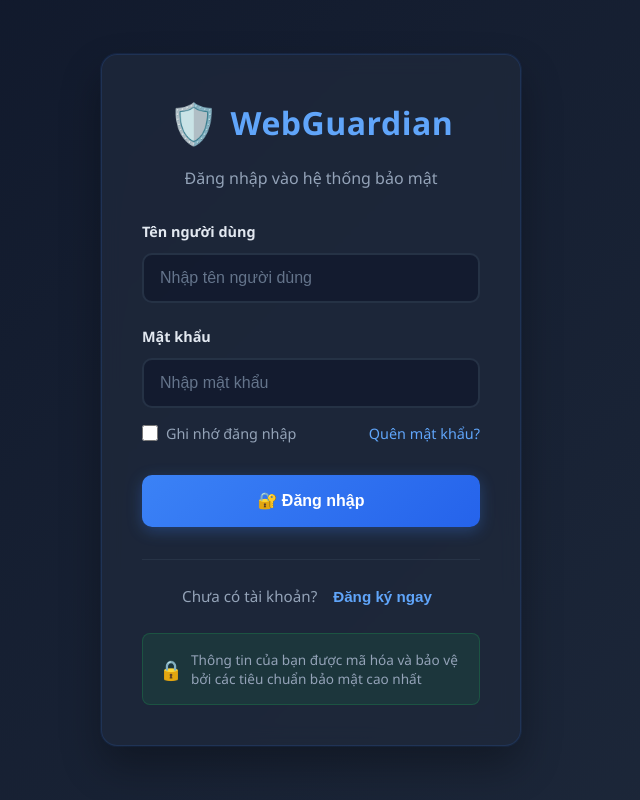
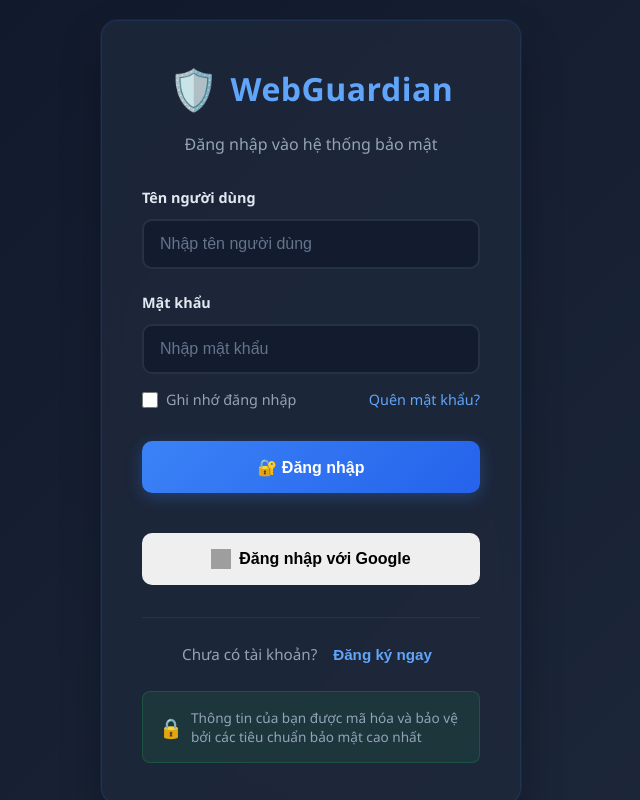
Before and after one commit to dailoc77/web-security-scan-FE, an Angular app: page /auth in a window 1280 px wide. Shown: the whole page, without its empty margins (329-969 px from the left). Built offline with nearby package versions, Linux system fonts and the light colour scheme; grey boxes are pictures that could not be loaded.

Commit message:
add google account to login

```diff
--- a/src/app/auth/auth.html
+++ b/src/app/auth/auth.html
@@ -56,6 +56,14 @@
           Đang xử lý...
         </span>
       </button>
+
+      <!-- Google Sign-In Custom Button -->
+      <div style="margin-top: 16px; text-align: center;">
+        <button type="button" class="auth-btn google" (click)="googleSignIn()" style="display: flex; align-items: center; justify-content: center; gap: 8px; width: 100%;">
+          <img src="https://www.gstatic.com/firebasejs/ui/2.0.0/images/auth/google.svg" alt="Google" style="width: 20px; height: 20px;" />
+          <span>Đăng nhập với Google</span>
+        </button>
+      </div>
     </form>
 
     <!-- Register Form -->
--- a/src/app/auth/auth.ts
+++ b/src/app/auth/auth.ts
@@ -1,8 +1,9 @@
-import { Component, signal } from '@angular/core';
+  import { Component, signal, NgZone, Inject, PLATFORM_ID } from '@angular/core';
 import { CommonModule } from '@angular/common';
 import { FormsModule } from '@angular/forms';
 import { Router } from '@angular/router';
 import { AuthService } from '../services';
+import { isPlatformBrowser } from '@angular/common';
 
 @Component({
   selector: 'app-auth',
@@ -28,7 +29,48 @@ export class AuthComponent {
     confirmPassword: ''
   };
 
-  constructor(private router: Router, private authService: AuthService) {}
+  constructor(
+    private router: Router,
+    private authService: AuthService,
+    private ngZone: NgZone,
+    @Inject(PLATFORM_ID) private platformId: Object
+  ) {
+    if (isPlatformBrowser(this.platformId)) {
+      (window as any).ngAuthComponentInstance = this;
+      (window as any).ngZoneForGoogleLogin = ngZone;
+    }
+  }
+
+  // Google Sign-In popup (client only)
+  async googleSignIn() {
+    if (typeof window === 'undefined') return;
+    // Load Google Identity Services script nếu chưa có
+    if (!document.getElementById('google-identity-script')) {
+      const script = document.createElement('script');
+      script.src = 'https://accounts.google.com/gsi/client';
+      script.async = true;
+      script.defer = true;
+      script.id = 'google-identity-script';
+      document.body.appendChild(script);
+      await new Promise(resolve => { script.onload = resolve; });
+    }
+
+    // Hiển thị popup đăng nhập Google
+    const clientId = '151790877094-u6f3dkk7oe4opbe6n2p6nnc74s0ds0vn.apps.googleusercontent.com'; // Thay bằng client_id của bạn
+    const callback = (response: any) => {
+      if (response.credential) {
+        this.onGoogleLogin(response.credential);
+      }
+    };
+    // @ts-ignore
+    window.google.accounts.id.initialize({
+      client_id: clientId,
+      callback,
+      ux_mode: 'popup',
+    });
+    // @ts-ignore
+    window.google.accounts.id.prompt();
+  }
 
   // Toggle between login and register
   toggleMode() {
@@ -119,4 +161,20 @@ export class AuthComponent {
       }
     });
   }
+
+  // Đăng nhập Google
+  onGoogleLogin(idToken: string) {
+    this.loading.set(true);
+    this.authService.loginWithGoogle({ id_token: idToken }).subscribe({
+      next: (response) => {
+        this.loading.set(false);
+        alert('Đăng nhập Google thành công!');
+        this.router.navigate(['/dashboard']);
+      },
+      error: (error) => {
+        this.loading.set(false);
+        alert(error.message || 'Đăng nhập Google thất bại!');
+      }
+    });
+  }
 }
--- a/src/app/services/auth.service.ts
+++ b/src/app/services/auth.service.ts
@@ -15,6 +15,10 @@ export interface RegisterRequest {
   password: string;
 }
 
+export interface GoogleLoginRequest {
+  id_token: string;
+}
+
 export interface AuthResponse {
   access: string;
   refresh: string;
@@ -30,6 +34,28 @@ export interface AuthResponse {
   providedIn: 'root'
 })
 export class AuthService {
+
+  /**
+   * Đăng nhập bằng Google (id_token)
+   */
+  loginWithGoogle(googleData: GoogleLoginRequest): Observable<AuthResponse> {
+    return this.http.post<AuthResponse>(`${this.API_BASE_URL}/api/auth/google-login/`, googleData)
+      .pipe(
+        tap((response: AuthResponse) => {
+          // Lưu thông tin user và token (chỉ khi browser)
+          if (this.isBrowser && response.access) {
+            localStorage.setItem('authToken', response.access);
+            localStorage.setItem('refreshToken', response.refresh);
+            if (response.user) {
+              localStorage.setItem('user', JSON.stringify(response.user));
+              this.currentUserSubject.next(response.user);
+            }
+          }
+        }),
+        catchError(this.handleError)
+      );
+  }
+
   private readonly API_BASE_URL = 'http://localhost:8080'; // Cập nhật theo backend của bạn
   private currentUserSubject = new BehaviorSubject<any>(null);
   public currentUser$ = this.currentUserSubject.asObservable();
```
